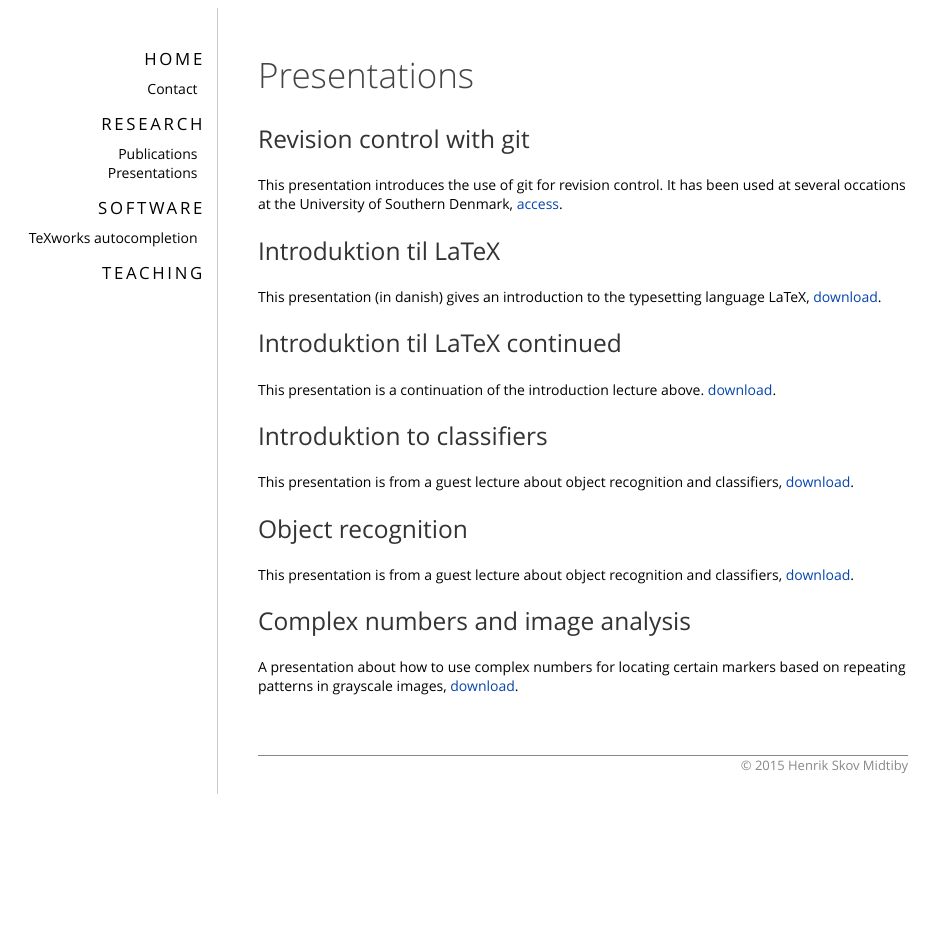
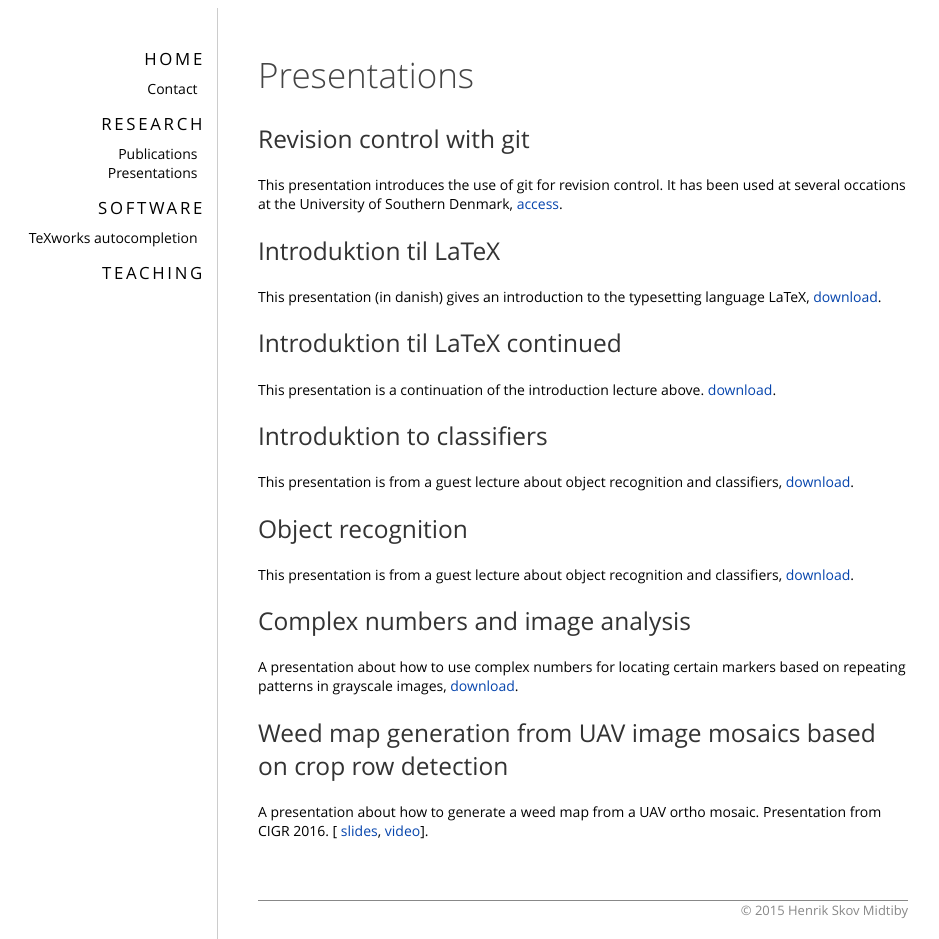
Before and after one commit to henrikmidtiby/henrikmidtiby.github.io, a Jekyll site: the page built from presentations.html, in a window 1280 px wide. Shown: the whole page, without its empty margins (3-942 px from the left). Built offline with Jekyll 4.4.1, drawn with Linux system fonts in a browser that asks for light colours; before the commit the page ends 900 px from its top, so only the background shows below that.

Commit message:
Added my presentation for CIGR about weed map generation.

```diff
--- a/presentations.html
+++ b/presentations.html
@@ -27,3 +27,10 @@ layout: base
 <p>A presentation about how to use complex numbers for locating certain
 markers based on repeating patterns in grayscale images,
 <a href="../downloads/2015-05-28ComplexNumbersAndImageAnalysis.pdf">download</a>.</p>
+
+<h2>Weed map generation from UAV image mosaics based on crop row detection</h2>
+<p>A presentation about how to generate a weed map from a UAV ortho mosaic.
+Presentation from CIGR 2016. [
+<a href="../downloads/2016-06-28WeedMapGeneration.pdf">slides</a>,
+<a href="https://www.youtube.com/watch?v=aJ2zXLHS2YE">video</a>].
+</p>
```
Also changed, not shown: 1 other file.
